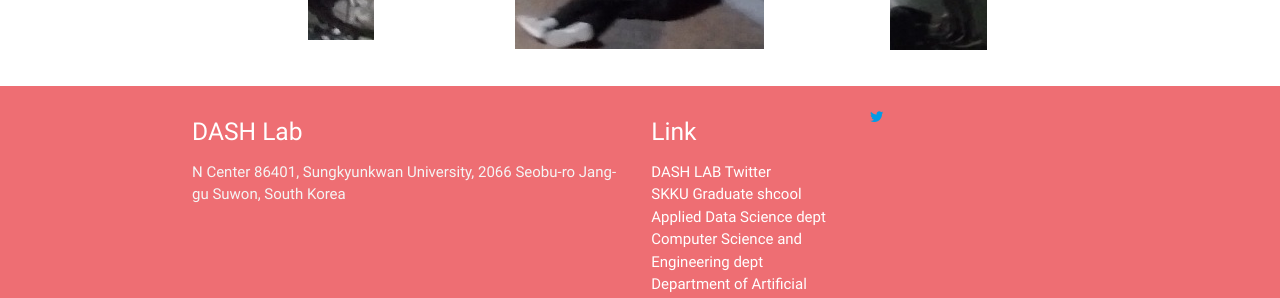
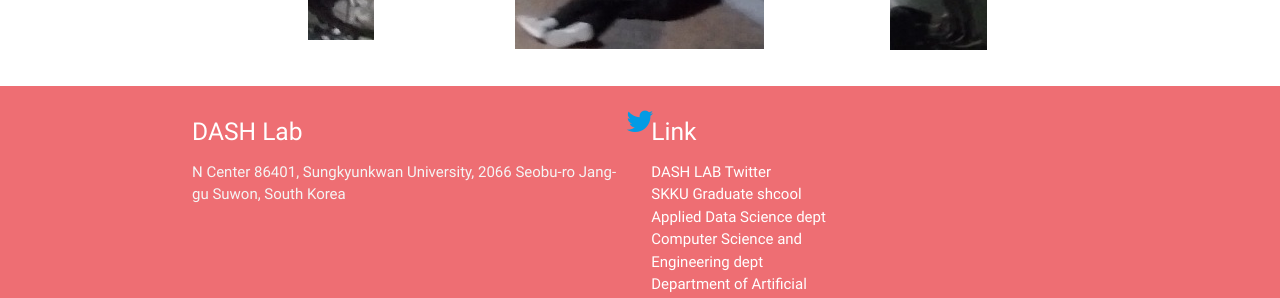
Before and after one commit to Yurim990507/DASH-Lab.github.io, a Jekyll site: the page built from Dataset_kor.html, in a window 1280 px wide. Shown: the part 1664-1962 px from the top of the page. Built offline with Jekyll 4.4.1, drawn with Linux system fonts in a browser that asks for light colours.

Commit message:
Update footer.html

```diff
--- a/_includes/footer.html
+++ b/_includes/footer.html
@@ -18,7 +18,7 @@
         </div>
         <link rel="stylesheet" href="https://cdnjs.cloudflare.com/ajax/libs/font-awesome/4.7.0/css/font-awesome.min.css">
         <!-- Add font awesome icons -->
-            <a href="https://twitter.com/TheDASHLab" class="fa fa-twitter"></a>
+            <a href="https://twitter.com/TheDASHLab" class="fa fa-twitter fa-stack-2x"></a>
       </div>
     </div>
     <div class="footer-copyright">
```
